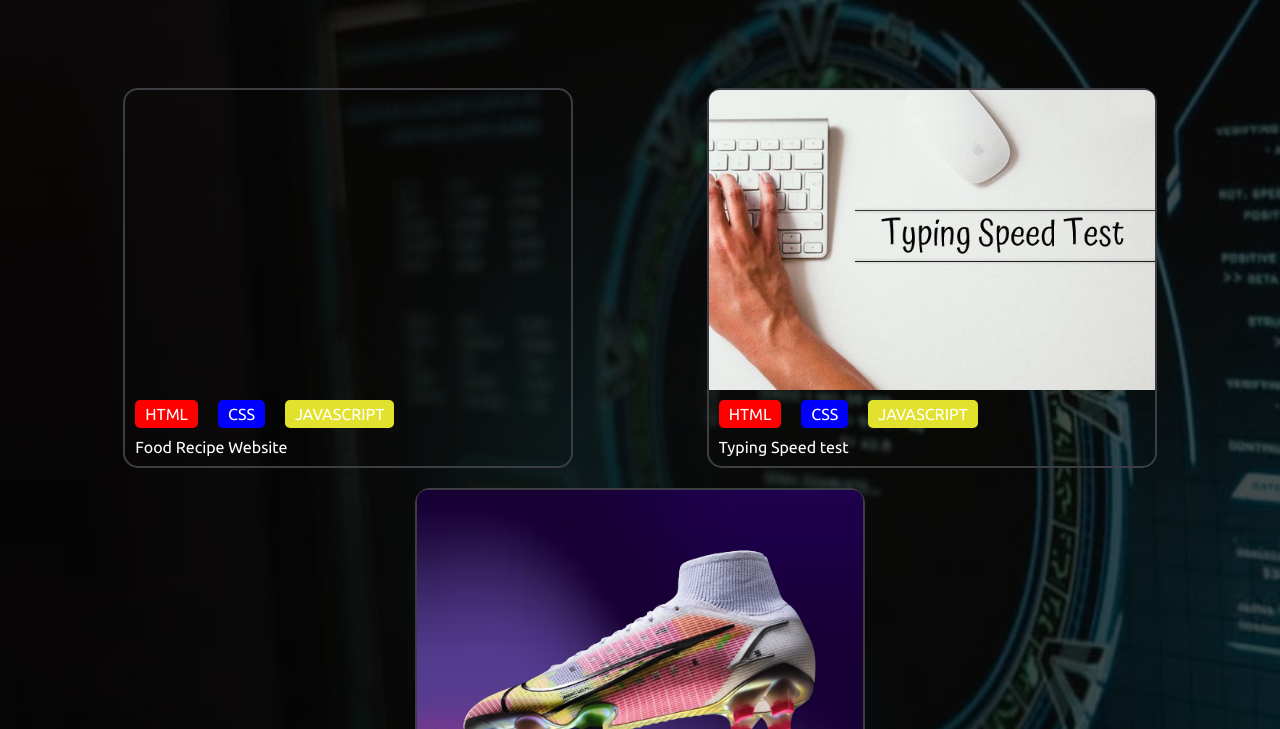
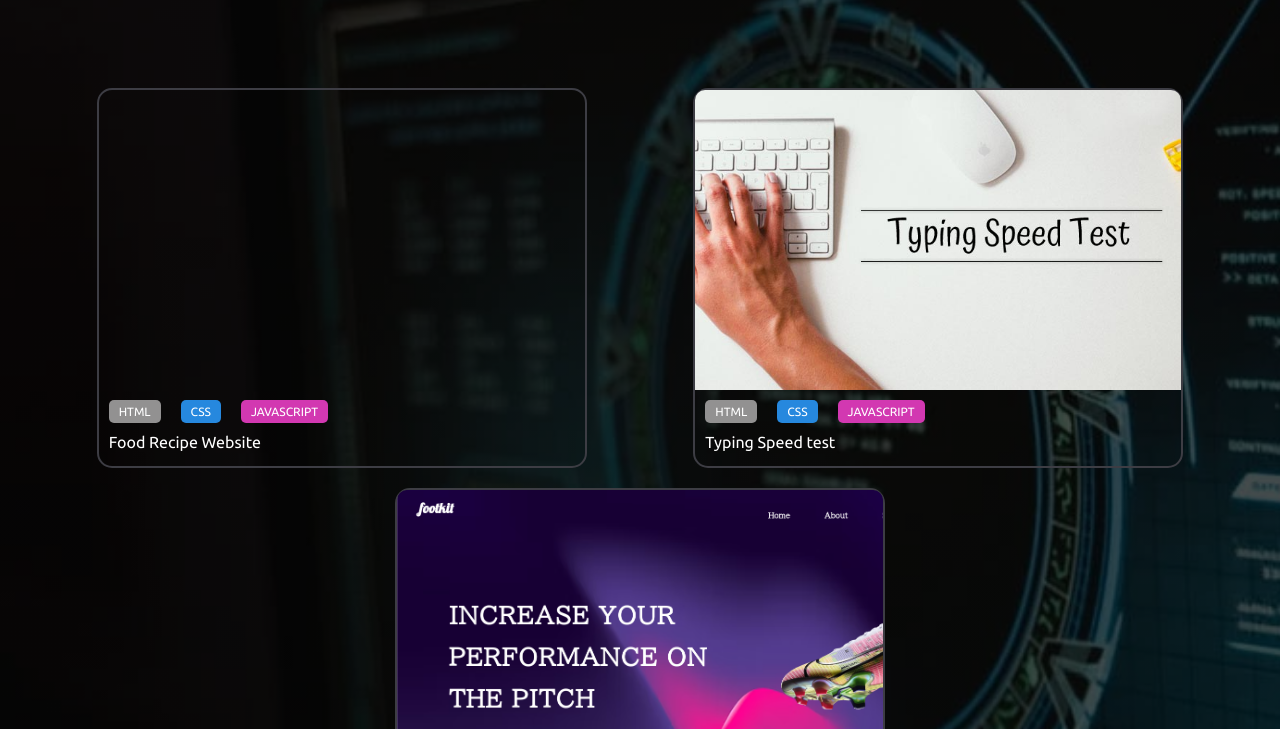
Before and after one commit to baraqkenny/kehindeYusuf, a plain HTML site: page projects.html in a window 1280 px wide. Shown: the part 223-952 px from the top of the page. Drawn offline with Linux system fonts and the light colour scheme.

Commit message:
Add files via upload

```diff
--- a/style.css
+++ b/style.css
@@ -193,6 +193,10 @@ opacity: 0;
     font-size: 35px;
     color: #f9004d;
 }
+
+#social-link:hover{
+    color: #fff;
+}
 /*  ABOUT ME SECTION STYLING    */
 
 .about-container{
@@ -338,7 +342,7 @@ opacity: 0;
 }
 
 .card{
-    width: 450px;
+    width: 490px;
     height:380px;
     margin: 10px;
     border: 2px solid #3d3d44;
@@ -369,37 +373,52 @@ opacity: 0;
 .stack{
     color: #fff;
     display: flex;
-
+    font-size: 12px;
+    font-family: 'Ubuntu',
+            sans-serif;
 }
 
 .stack p{
     margin: 10px;
+
 }
 
 .html{
-    background: red;
+    background: rgb(146, 145, 145);
     padding: 5px 10px;
     border-radius: 5px;
     font-family: 'Ubuntu',
     sans-serif;
 }
 
+.html:hover{
+    background: transparent;
+}
+
 
 .css{
-    background: blue;
+    background: rgb(38, 136, 222);
     padding: 5px 10px;
     border-radius: 5px;
     font-family: 'Ubuntu',
     sans-serif;
 }
 
+.css:hover{
+    background: transparent;
+}
 
 .javascript{
-    background: rgb(226, 226, 46);
+    background: rgb(210, 56, 177);
     padding: 5px 10px;
     border-radius: 5px;
     font-family: 'Ubuntu',
     sans-serif;
+
+}
+
+.javascript:hover{
+    background: transparent;
 }
 
 .card-image2{
@@ -412,7 +431,7 @@ opacity: 0;
 
 
 .card-image3{
-    background: url(./Screenshot\ 2022-12-14\ 10.34.23\ AM.png) center/cover;
+    background: url(./Screenshot\ 2022-12-24\ 8.02.11\ AM.png) ;
     height: 300px;
     border-radius: 10px 10px 0 0 ;
     transition: 0.5s;
```
Also changed, not shown: projects.html (+2 -1 lines), Screenshot 2022-12-24 8.02.11 AM.png (added).
